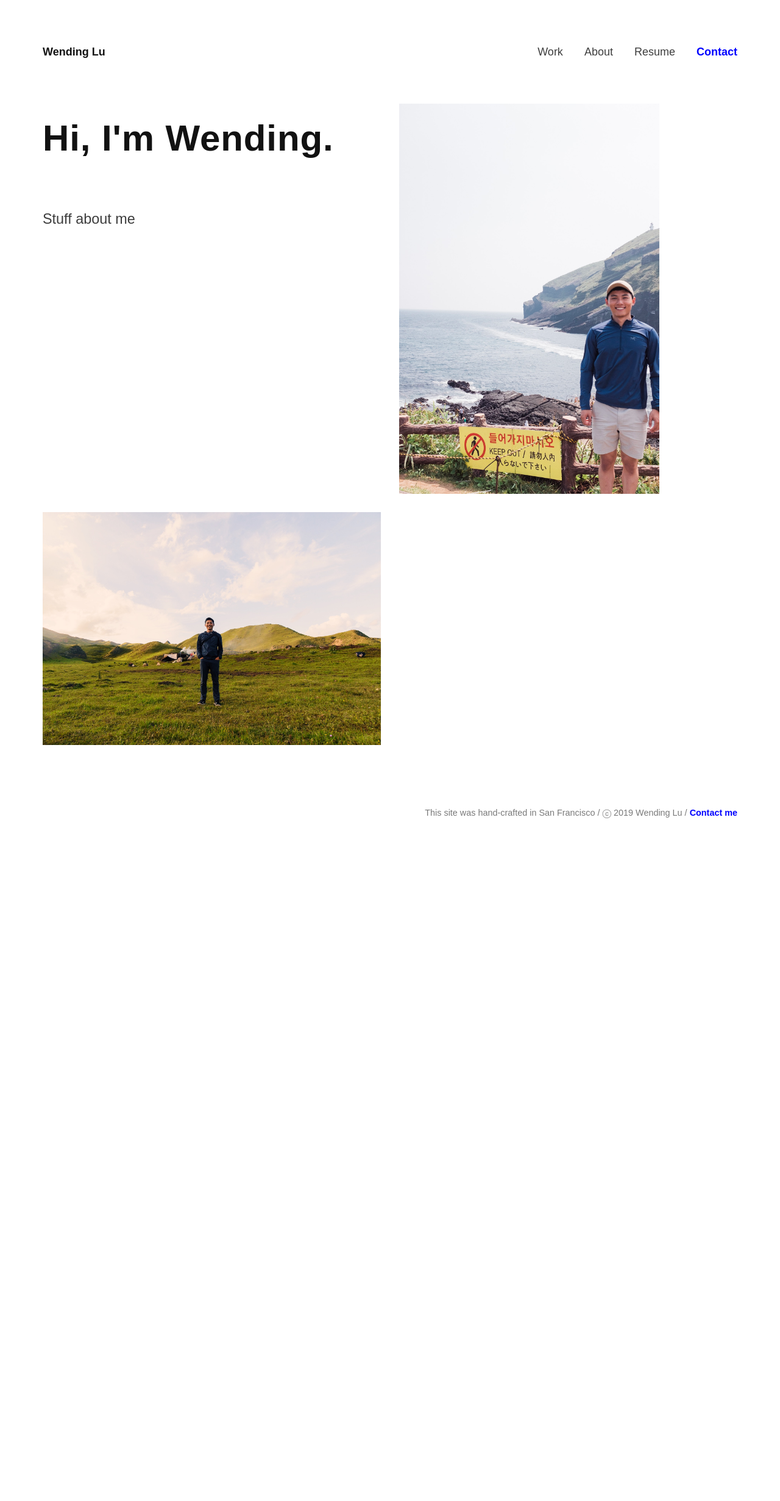
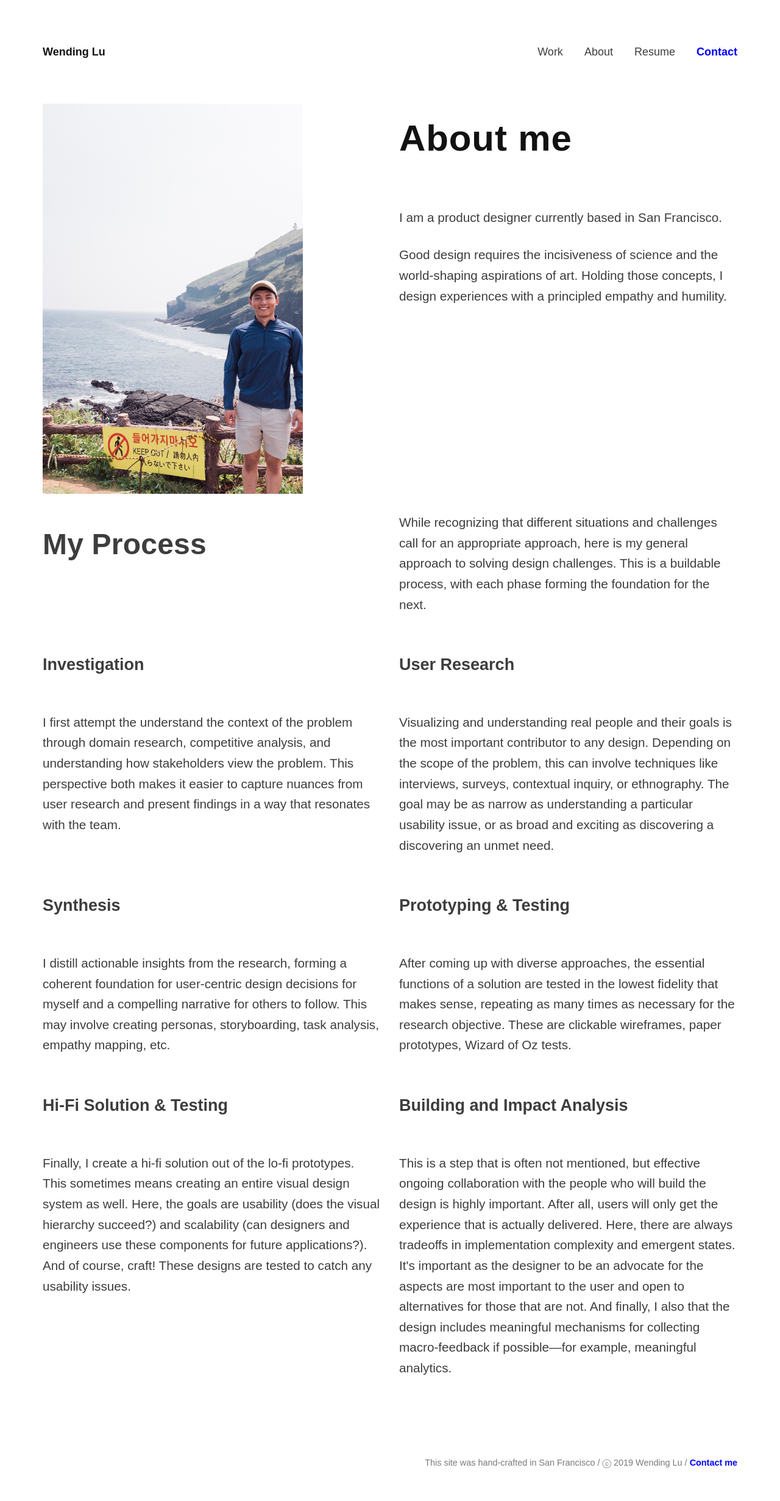
Before and after one commit to wendinglu/wendinglu.github.io, a Jekyll site: the page built from about.html, in a window 1280 px wide. Shown: the whole page at 61% size. Built offline with Jekyll 4.4.1, drawn with Linux system fonts in a browser that asks for light colours; nearby versions of some CDN libraries; before the commit the page ends 1395 px from its top, so only the background shows below that.

Commit message:
added about page

```diff
--- a/_layouts/default.html
+++ b/_layouts/default.html
@@ -51,7 +51,7 @@
               <a class="nav-link {% if page.active == 'about' %}active{% endif %}" href="/about">About</a>
             </li>
             <li class="nav-item">
-              <a class="nav-link {% if page.active == 'work' %}active{% endif %}" href="/resume">Resume</a>
+              <a class="nav-link {% if page.active == 'work' %}active{% endif %}" href="/assets/wendinglu-resume-2019.pdf">Resume</a>
             </li>
             <li class="nav-item">
               <a class="contact" href="#">Contact</a>
--- a/_sass/_main.scss
+++ b/_sass/_main.scss
@@ -26,7 +26,7 @@ a {
 }
 
 p, ol {
-  font-size: 1.3rem;
+  font-size: 1.15rem;
   // text-align: justify;
 
   &:first-child { margin-top: 0}
@@ -71,7 +71,7 @@ h4 {
 
 h5 {
   font-size: $h5-font-size;
-  font-weight: normal;
+  font-weight: 600;
   line-height: 1.5;
 }
 
--- a/about.html
+++ b/about.html
@@ -4,15 +4,48 @@ title: Wending Lu UX Design – About
 active: about
 ---
 
-<div>
-  <h1>Hi, I'm Wending.</h1>
-  <p>Stuff about me</p>
-</div>
-
 <div class="grid-image">
   <img src="/assets/about/wending-in-jeju.jpg">
 </div>
 
-<div class="grid-image">
-  <img src="/assets/about/wending-in-tibet.jpg">
+<div>
+<h1>About me</h1>
+  <p>I am a product designer currently based in San Francisco.</p>
+  <p>Good design requires the incisiveness of science and the world-shaping aspirations of art. Holding those concepts, I design experiences with a principled empathy and humility.</p>
 </div>
+
+
+<h2>My Process</h2>
+<div class="pd">
+  <p>While recognizing that different situations and challenges call for an appropriate approach, here is my general approach to solving design challenges. This is a buildable process, with each phase forming the foundation for the next.</p>
+</div>
+
+<div class="about-process">
+  <h3>Investigation</h3>
+  <p>I first attempt the understand the context of the problem through domain research, competitive analysis, and understanding how stakeholders view the problem. This perspective both makes it easier to capture nuances from user research and present findings in a way that resonates with the team.</p>
+</div>
+
+<div class="about-process">
+  <h3>User Research</h3>
+  <p>Visualizing and understanding real people and their goals is the most important contributor to any design. Depending on the scope of the problem, this can involve techniques like interviews, surveys, contextual inquiry, or ethnography. The goal may be as narrow as understanding a particular usability issue, or as broad and exciting as discovering a discovering an unmet need.</p>
+</div>
+
+<div class="about-process">
+  <h3>Synthesis</h3>
+  <p>I distill actionable insights from the research, forming a coherent foundation for user-centric design decisions for myself and a compelling narrative for others to follow. This may involve creating personas, storyboarding, task analysis, empathy mapping, etc.</p>
+</div>
+
+<div class="about-process">
+  <h3>Prototyping & Testing</h3>
+  <p>After coming up with diverse approaches, the essential functions of a solution are tested in the lowest fidelity that makes sense, repeating as many times as necessary for the research objective. These are clickable wireframes, paper prototypes, Wizard of Oz tests.</p>
+</div>
+
+<div class="about-process">
+  <h3>Hi-Fi Solution & Testing</h3>
+  <p>Finally, I create a hi-fi solution out of the lo-fi prototypes. This sometimes means creating an entire visual design system as well. Here, the goals are usability (does the visual hierarchy succeed?) and scalability (can designers and engineers use these components for future applications?). And of course, craft! These designs are tested to catch any usability issues.</p>
+</div>
+
+<div class="about-process">
+  <h3>Building and Impact Analysis</h3>
+  <p>This is a step that is often not mentioned, but effective ongoing collaboration with the people who will build the design is highly important. After all, users will only get the experience that is actually delivered. Here, there are always tradeoffs in implementation complexity and emergent states. It's important as the designer to be an advocate for the aspects are most important to the user and open to alternatives for those that are not. And finally, I also that the design includes meaningful mechanisms for collecting macro-feedback if possible—for example, meaningful analytics.</p>
+</div>
```
Also changed, not shown: work/aurora-redesign.html (+4 -4 lines), 1 other file.
